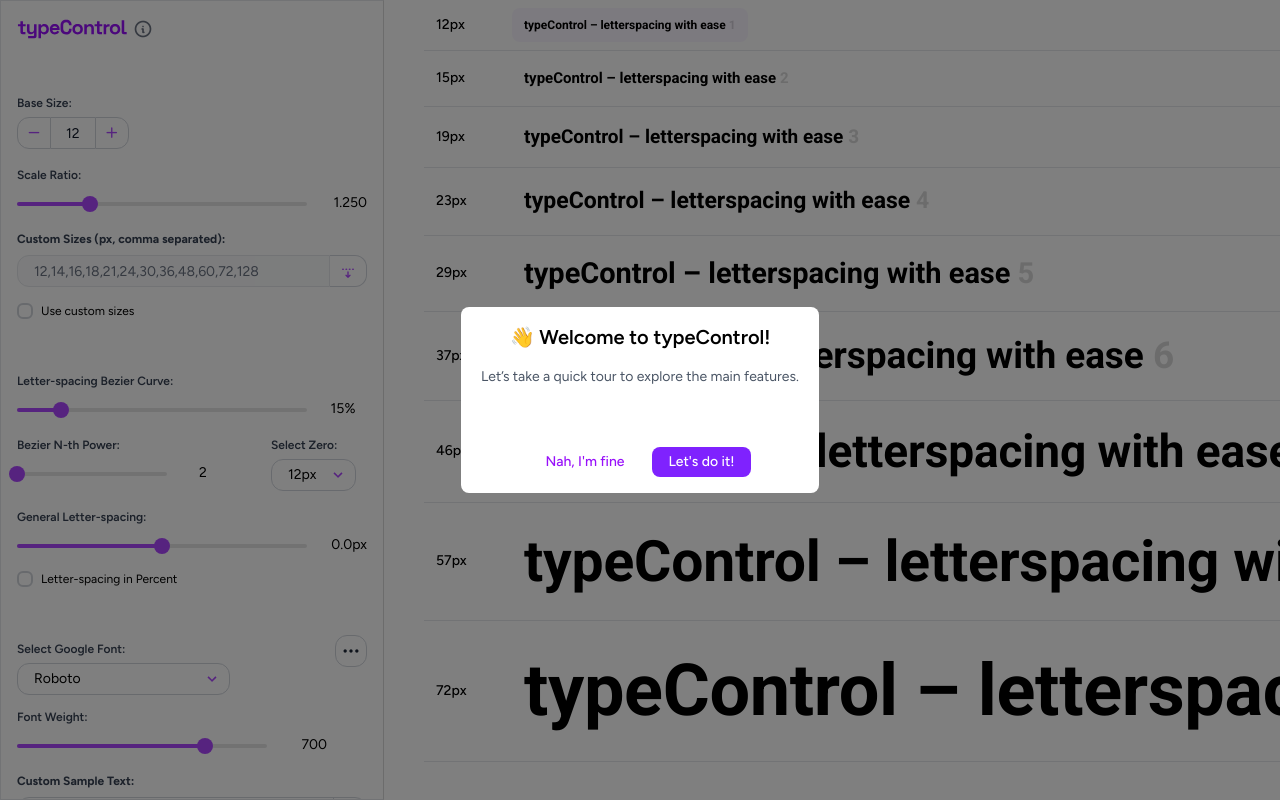
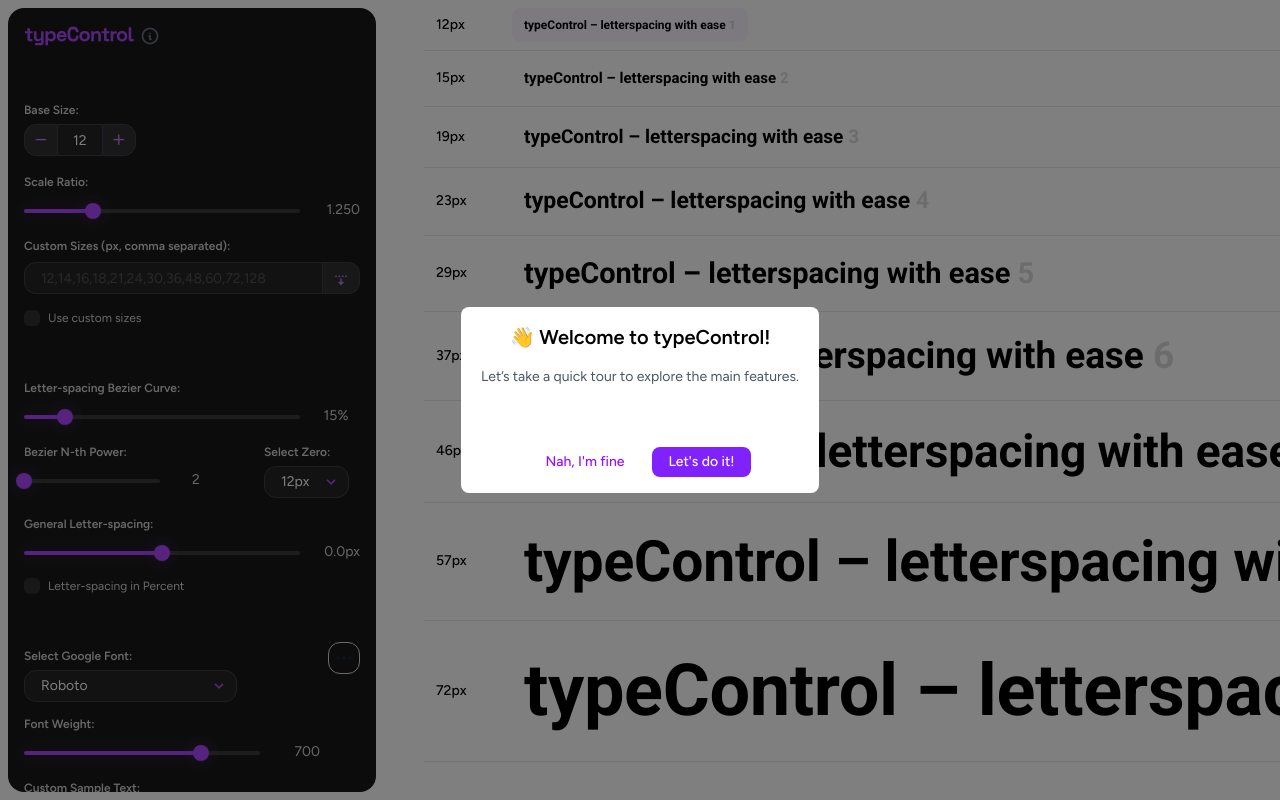
Before and after one commit to form-d/typecontrol-app, a Next.js app: page / in a window 1280 px wide. Shown: the top 800 px of the page. Built offline with nearby package versions, Linux system fonts and the light colour scheme.

Commit message:
dark version

```diff
--- a/components/form/CheckboxWithLabel.tsx
+++ b/components/form/CheckboxWithLabel.tsx
@@ -16,12 +16,13 @@
   const inputId = id || `checkbox-${label.replace(/\s+/g, "-").toLowerCase()}`;
 
   return (
-    <div className="w-full flex gap-2 text-xs items-center">
+    <div className="w-full flex gap-2 text-xs items-center text-white/80">
+      <div className="flex items-center justify-center">
         <input
           className="
-          peer relative appearance-none shrink-0 w-4 h-4 border-2 border-gray-300 rounded-md mt-1 bg-white
+          peer relative appearance-none shrink-0 w-4 h-4 border-0 border-black-100 rounded-md mt-1 bg-white/10 hover:bg-white/20
           focus:outline-hidden focus:ring-offset-0 :focus-visible:ring-1 :focus-visible:ring-blue-100
-          checked:bg-purple-500 checked:border-0
+          checked:bg-purple-500 checked:hover:bg-purple-600 checked:border-0
           disabled:border-steel-400 disabled:bg-steel-400
         "
           type="checkbox"
@@ -30,7 +31,7 @@
           onChange={(e) => onChange(e.target.checked)}
         />
         <svg
-        className="absolute w-4 h-4 pointer-events-none hidden peer-checked:block stroke-white mt-1 outline-hidden"
+          className="absolute w-3 h-3 pointer-events-none hidden peer-checked:block stroke-white mt-1 outline-hidden"
           xmlns="http://www.w3.org/2000/svg"
           viewBox="0 0 24 24"
           fill="none"
@@ -41,6 +42,7 @@
         >
           <polyline points="20 6 9 17 4 12"></polyline>
         </svg>
+      </div>
       <label htmlFor={inputId} className="pt-[0.25em]">
         {label}
       </label>
--- a/components/form/CustomSlider.tsx
+++ b/components/form/CustomSlider.tsx
@@ -166,21 +166,21 @@
             <div
               ref={trackRef}
               className={`relative h-1 rounded-full ${
-                disabled ? "bg-gray-200" : "bg-black/10 cursor-pointer"
+                disabled ? "bg-white/10" : "bg-white/15 cursor-pointer"
               } before:absolute before:left-1/2 before:top-1/2 before:-translate-x-1/2 before:-translate-y-1/2 before:w-full before:h-6 before:bg-transparent before:rounded-full`}
               onMouseDown={handleMouseDown}
               onTouchStart={handleTouchStart} // <-- ADDED
             >
               <div
-                className={`absolute top-0 left-0 h-1 rounded-full ${
-                  disabled ? "bg-gray-400" : "bg-purple-500"
+                className={`absolute glow top-0 left-0 h-1 rounded-full ${
+                  disabled ? "bg-neutral-500" : "bg-purple-500"
                 }`}
                 style={{ width: `${percent}%` }}
               />
               <div
-                className={`absolute top-1/2 -translate-y-1/2 -translate-x-1/2 w-4 h-4 rounded-full border-0 ${
+                className={`absolute glow top-1/2 -translate-y-1/2 -translate-x-1/2 w-4 h-4 rounded-full border-0 ${
                   disabled
-                    ? "bg-gray-100 border-gray-400"
+                    ? "bg-neutral-500 border-neutral-500"
                     : "bg-purple-500 border-purple-500 cursor-grab"
                 } before:absolute before:left-1/2 before:top-1/2 before:-translate-x-1/2 before:-translate-y-1/2 before:w-10 before:h-10 before:bg-transparent before:rounded-full`}
                 // className="relative before:content-[''] before:absolute before:left-1/2 before:top-1/2 before:-translate-x-1/2 before:-translate-y-1/2 before:w-8 before:h-8 before:bg-purple-200/40 before:rounded-full before:pointer-events-none"
@@ -193,7 +193,7 @@
           <div>
             <div
               className={`text-sm w-12 ${alignmentClassMap[unitTextAlign]} ${
-                disabled ? "text-gray-400" : "text-black"
+                disabled ? "text-neutral-600" : "text-white/80"
               }`}
             >
               {/* {String(intent)} */}
--- a/components/form/NumberInputWithLabel.tsx
+++ b/components/form/NumberInputWithLabel.tsx
@@ -86,7 +86,7 @@
           onMouseDown={() => startHolding(handleDecrease)}
           onMouseUp={stopHolding}
           onMouseLeave={stopHolding}
-          className="flex justify-center items-center bg-white w-10 text-purple-500 hover:bg-gray-100 border border-gray-300 rounded-s-xl px-2 h-8 focus:ring-gray-100 dark:focus:ring-gray-700 focus:ring-2 focus:outline-hidden disabled:border-gray-200 disabled:text-gray-400 disabled:bg-gray-50"
+          className="flex justify-center items-center bg-white/10 w-10 text-purple-400 hover:bg-white/15 border border-neutral-700 rounded-s-xl px-2 h-8 focus:ring-gray-100 dark:focus:ring-gray-700 focus:ring-2 focus:outline-hidden disabled:border-neutral-700 disabled:text-neutral-600 disabled:bg-white/10"
           disabled={disabled}
         >
           <Icon size="sm" iconClass="ti ti-minus" />
@@ -110,7 +110,7 @@
           ref={inputRef}
           id={inputId}
           type="number"
-          className="appearance-none bg-white border border-x-0 border-gray-300 h-8 text-center text-gray-900 text-sm focus:purple-500 block w-full py-2.5 disabled:border-gray-200 disabled:bg-gray-50 disabled:text-gray-400 disabled:pointer-events-none"
+          className="appearance-none bg-white/5 border border-x-0 border-neutral-700 h-8 text-center text-white text-sm focus:purple-500 block w-full py-2.5 disabled:border-neutral-700 disabled:bg-white/5 disabled:text-neutral-600 disabled:pointer-events-none hover:outline-gray-400 hover:outline-1 hover:-outline-offset-1"
           // block appearance-none w-full bg-white border border-gray-300 hover:border-gray-400 px-4 py-2 pr-8 rounded leading-tight focus:outline-hidden focus:shadow-outline
           value={value}
           step={step}
@@ -133,7 +133,7 @@
           onMouseDown={() => startHolding(handleIncrease)}
           onMouseUp={stopHolding}
           onMouseLeave={stopHolding}
-          className="flex justify-center items-center bg-white text-purple-500 w-15 hover:bg-gray-100 border border-gray-300 rounded-e-xl px-2 h-8 focus:ring-gray-100 focus:ring-2 focus:outline-hidden disabled:border-gray-200 disabled:text-gray-400 disabled:bg-gray-50"
+          className="flex justify-center items-center bg-white/10 text-purple-400 w-15 hover:bg-white/15 border border-gray-700 rounded-e-xl px-2 h-8 focus:ring-gray-100 focus:ring-2 focus:outline-hidden disabled:border-neutral-700 disabled:text-neutral-600 disabled:bg-white/10"
           disabled={disabled}
         >
           <Icon size="xs" iconClass="ti ti-plus" />
--- a/components/form/SelectWithLabel.tsx
+++ b/components/form/SelectWithLabel.tsx
@@ -58,7 +58,7 @@
       <div className="inline-block relative">
         <select
           id={selectId}
-          className="block appearance-none w-full bg-white border border-gray-300 hover:border-gray-400 px-4 py-1 pr-7 h-8 rounded-xl text-sm leading-tight focus:outline-hidden focus:shadow-outline disabled:border-gray-200 disabled:bg-gray-50 disabled:text-gray-500 disabled:shadow-none"
+          className="block appearance-none w-full bg-white/5 border-1 border-neutral-700 text-white hover:border-gray-400 px-4 py-1 pr-7 h-8 rounded-xl text-sm leading-tight focus:outline-hidden focus:shadow-outline disabled:border-gray-200 disabled:bg-gray-50 disabled:text-gray-500 disabled:shadow-none"
           value={value}
           onChange={(e) => onChange(e.target.value)}
           disabled={disabled}
--- a/components/form/TextInputWithButton.tsx
+++ b/components/form/TextInputWithButton.tsx
@@ -59,7 +59,7 @@
     <Container {...wrapperProps}>
       <div className="relative">
         <div
-          className={`inline-flex items-stretch bg-white rounded-xl ${
+          className={`inline-flex items-stretch bg-white/5 rounded-xl ${
             block ? "w-full" : ""
           } ${className ?? ""}`}
         >
@@ -68,9 +68,9 @@
             id={inputId}
             type="text"
             className={`
-              grow h-8 px-4 py-2 text-gray-900 text-sm border border-gray-300
+              grow h-8 px-4 py-2 text-white/80 text-sm border border-neutral-700
               rounded-s-xl leading-tight focus:outline-hidden focus:border-purple-500
-              disabled:border-gray-200 disabled:bg-gray-50 disabled:text-gray-500 disabled:shadow-none
+              disabled:border-neutral-700 disabled:bg-gray/50 disabled:text-neutral-600 disabled:shadow-none
               hover:border-gray-400
             `}
             value={value}
@@ -95,11 +95,11 @@
             <button
               type="button"
               className={`
-                flex-none px-2.5 py-1.5 border-y border-r border-gray-300
-                rounded-e-xl h-8 focus-visible:border-purple-500 focus-visible:ring-2
-                focus:outline-hidden hover:bg-gray-100
-                disabled:border-gray-200 disabled:bg-gray-50 disabled:text-gray-400
-                text-purple-500
+                flex-none px-2.5 py-1.5 border-y border-r border-neutral-700
+                rounded-e-xl h-8 bg-white/5 focus-visible:border-purple-500 focus-visible:ring-2
+                focus:outline-hidden hover:bg-white/10
+                disabled:border-neutral-700 disabled:bg-white/5 disabled:text-neutral-600
+                text-purple-400
               `}
               onClick={onClick}
               disabled={buttonIsDisabled}
--- a/components/layout/InputWrapper.tsx
+++ b/components/layout/InputWrapper.tsx
@@ -41,12 +41,12 @@
       >
         {isLeft ? (
           <label
-            className={`${minLabelWidthClass} pr-4 pt-1.5 text-xs font-semibold text-gray-700`}
+            className={`${minLabelWidthClass} pr-4 pt-1.5 text-xs font-semibold text-white/80`}
           >
             {label}
           </label>
         ) : (
-          <label className="mb-2 pt-1.5 text-xs font-bold text-gray-700">
+          <label className="mb-2 pt-1.5 text-xs font-semibold text-white/80">
             {label}
           </label>
         )}
--- a/components/layout/Layout.tsx
+++ b/components/layout/Layout.tsx
@@ -57,13 +57,17 @@
     <div ref={containerRef} className={containerClasses}>
       {isTop ? (
         // Sticky top bar: transparent background, stays at top while content scrolls
-        <aside className="h-[50vh] md:h-auto overflow-auto md:sticky top-0 w-full z-10 p-4 bg-white/70 backdrop-blur-[32px] border border-b-black/15 p-4 space-y-4">
-          {bar}
+        <aside className="h-[50vh]  md:h-auto overflow-auto md:sticky top-0 w-full z-10">
+          <div className="p-4 bg-black/90 backdrop-blur-[32px] p-4 space-y-4 rounded-2xl m-3">
+            {bar}
+          </div>
         </aside>
       ) : (
         // Sidebar on left
-        <aside className="w-96 md:sticky top-0 border border-r-black/15 p-4 h-screen overflow-scroll">
-          {bar}
+        <aside className="w-96 md:sticky  top-0 h-screen p-2">
+          <div className="bg-black/90 p-4 overflow-scroll rounded-2xl h-full">
+            {bar}
+          </div>
         </aside>
       )}
 
--- a/components/main-ui/ControlPanel.tsx
+++ b/components/main-ui/ControlPanel.tsx
@@ -109,7 +109,7 @@
         <div className="w-full">
           <div className="flex flex-row items-center gap-1">
             <svg
-              className="text-purple-600"
+              className="text-purple-500"
               width="110"
               height="20"
               viewBox="0 0 110 20"
@@ -118,18 +118,22 @@
               <path
                 d="M98.053 15.4195C95.093 15.4195 92.853 13.5395 92.853 10.3395V10.0195C92.853 6.81945 95.093 4.93945 98.053 4.93945C101.013 4.93945 103.253 6.81945 103.253 10.0195V10.3395C103.253 13.5395 101.013 15.4195 98.053 15.4195ZM98.053 13.1795C99.593 13.1795 100.733 12.1395 100.733 10.2795V10.0795C100.733 8.21945 99.613 7.17945 98.053 7.17945C96.493 7.17945 95.373 8.21945 95.373 10.0795V10.2795C95.373 12.1395 96.513 13.1795 98.053 13.1795Z"
                 fill="currentColor"
+                className="glow"
               />
               <path
                 d="M86.6548 15.1397V5.21969H89.1348V6.33969H89.4948C89.7748 5.53969 90.4948 5.17969 91.4148 5.17969H92.6148V7.41969H91.3748C90.0948 7.41969 89.1748 8.09969 89.1748 9.49969V15.1397H86.6548Z"
                 fill="currentColor"
+                className="glow"
               />
               <path
                 d="M82.2337 15.1396C80.9137 15.1396 80.0337 14.2596 80.0337 12.8996V7.29965H77.5537V5.21965H80.0337V2.13965H82.5537V5.21965H85.2737V7.29965H82.5537V12.4596C82.5537 12.8596 82.7537 13.0596 83.1137 13.0596H85.0337V15.1396H82.2337Z"
                 fill="currentColor"
+                className="glow"
               />
               <path
                 d="M106.899 15.1396C105.579 15.1396 104.699 14.2596 104.699 12.8996V1.13965H107.219V12.4596C107.219 12.8596 107.419 13.0596 107.779 13.0596H109.699V15.1396H106.899Z"
                 fill="currentColor"
+                className="glow"
               />
               <path
                 d="M67.283 15.1396V5.21957H69.763V6.51957H70.123C70.443 5.83957 71.243 5.05957 73.023 5.05957C75.343 5.05957 76.883 6.75957 76.883 9.21957V15.1396H74.363V9.41957C74.363 7.91957 73.603 7.17957 72.243 7.17957C70.703 7.17957 69.803 8.25957 69.803 10.0996V15.1396H67.283Z"
--- a/components/main-ui/FontSizeTable.tsx
+++ b/components/main-ui/FontSizeTable.tsx
@@ -52,7 +52,7 @@
                     key={i}
                     className={
                       size === selectedSize
-                        ? "flex items-center after:bg-purple-500 after:-z-1 relative block after:opacity-7 after:rounded-lg after:absolute after:bottom-2 after:right-2 after:top-2 after:left-2 w-full"
+                        ? "flex items-center after:bg-purple-500 after:-z-1 relative block after:opacity-7 after:rounded-xl after:absolute after:bottom-2 after:right-2 after:top-2 after:left-2 w-full"
                         : "flex items-center"
                     }
                   >
--- a/styles/globals.css
+++ b/styles/globals.css
@@ -83,3 +83,7 @@
     }
   }
 }
+
+.glow {
+  box-shadow: 0px 0px 15px 0px rgba(172, 70, 255, 0.25);
+}
```
Also changed, not shown: components/form/TextInputWithDropdown.tsx (+4 -4 lines). Lines whose indentation alone changed are shown as unchanged.
